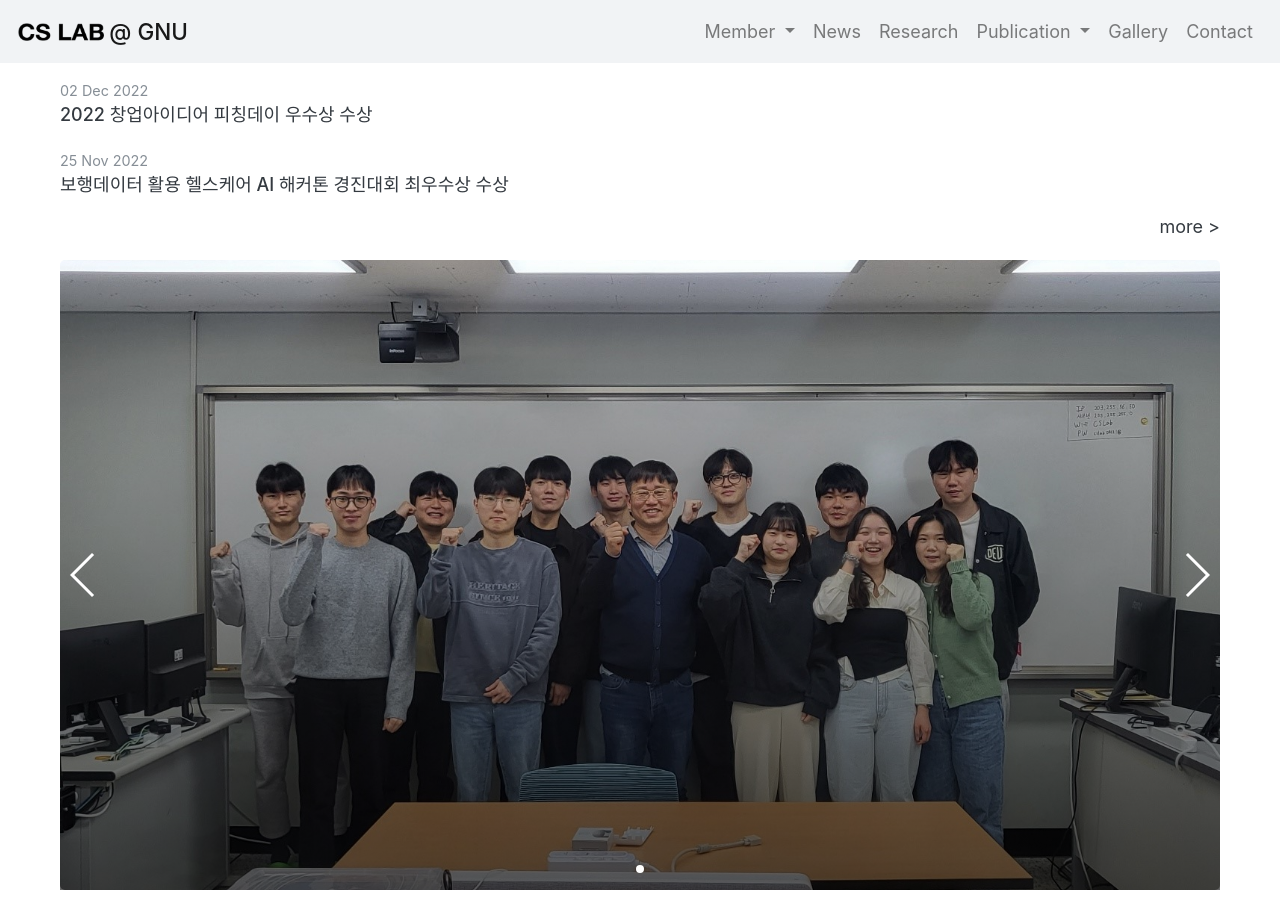
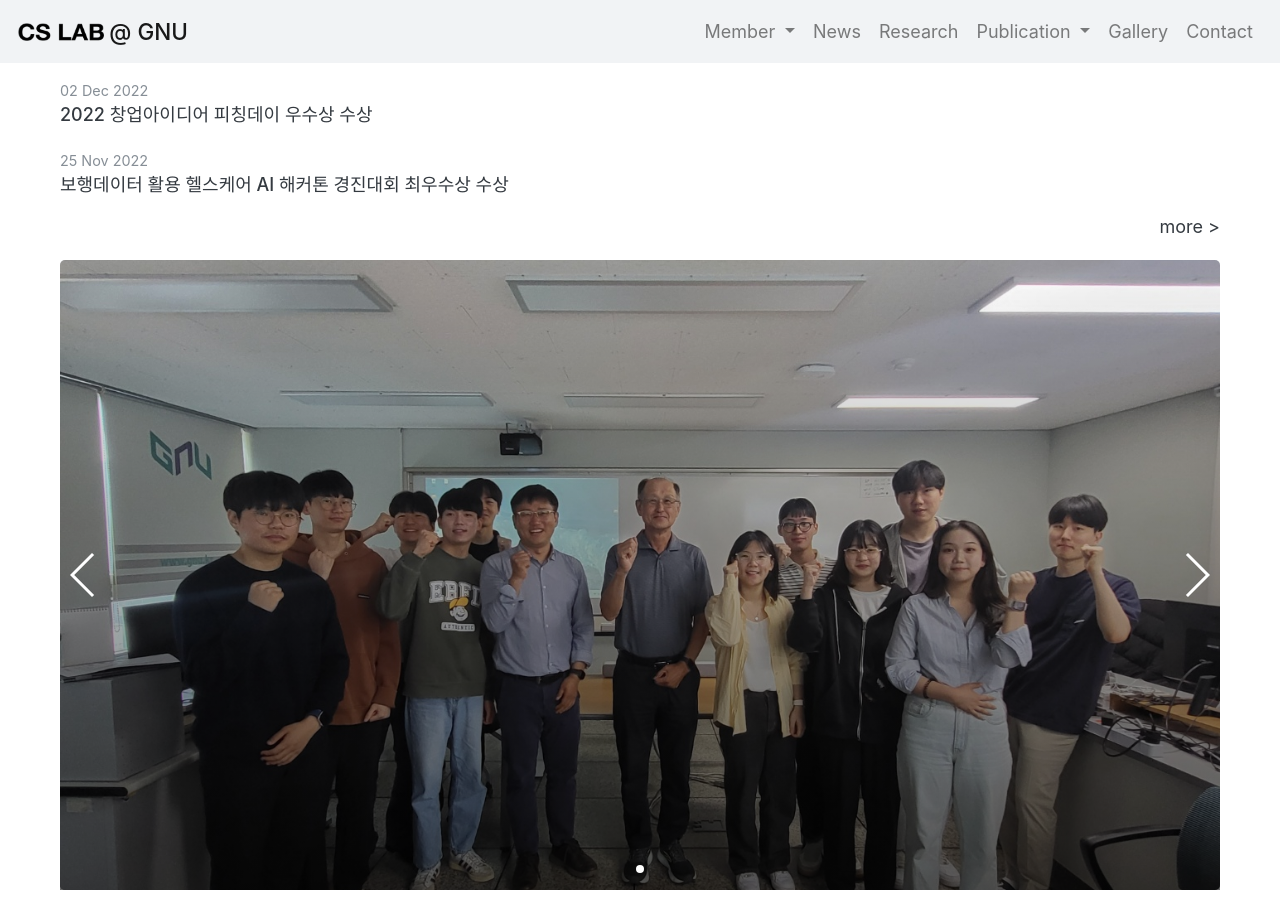
Before and after one commit to gnucslab/gnucslab.github.io, a Jekyll site: the page built from index.html, in a window 1280 px wide and 900 px high, scrolled down 683 px. Built offline with Jekyll 4.4.1, drawn with Linux system fonts in a browser that asks for light colours; some web fonts are replaced; the list of posts is cut into pages by our own code.

Commit message:
banner 이미지 변경
banner 이미지 변경

```diff
--- a/index.html
+++ b/index.html
@@ -68,6 +68,7 @@ Gyeongsang National University -->
     <div class="swiper-wrapper">
       <div class="swiper-slide">
         <img class="swiper-img banner1" src="/post_image/banner1.jpg" />
+        <img class="swiper-img banner2" src="/post_image/banner2.jpg" />
         <div class="swiper-tint">
         </div>
       </div>
```
